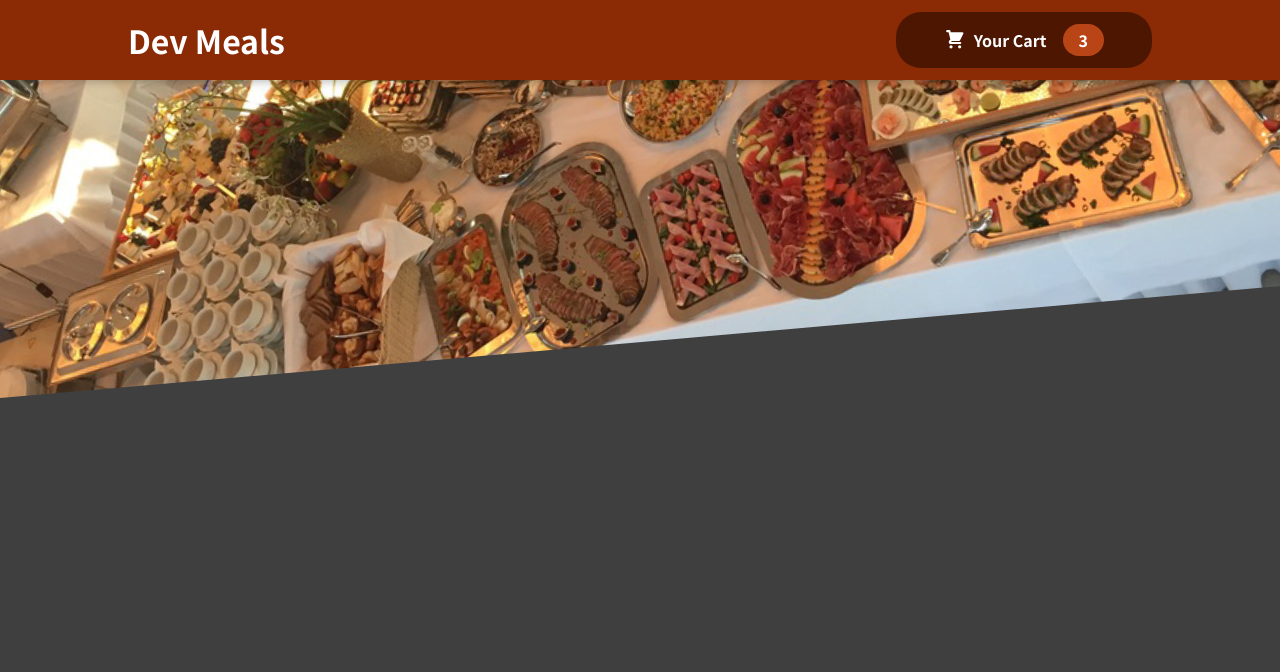
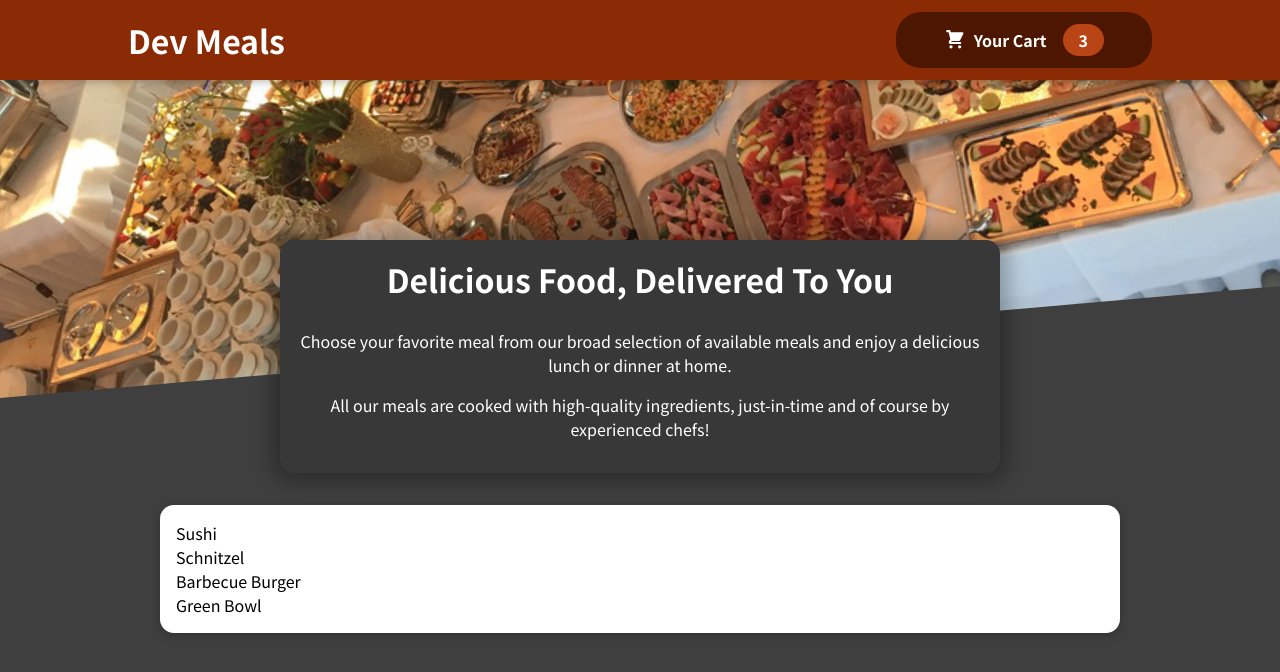
Before and after one commit to sonphan96/react-dev-meals, a React (Create React App) app: page / in a window 1280 px wide. Shown: the top 672 px of the page. Built offline with nearby package versions, Linux system fonts and the light colour scheme.

Commit message:
add meal list component

```diff
--- a/src/App.js
+++ b/src/App.js
@@ -1,11 +1,16 @@
 import { Fragment } from "react";
 
 import Header from "./components/Layout/Header";
+import Meals from "./components/Meals/Meals";
 
 const App = () => {
   return (
     <Fragment>
       <Header />
+
+      <main>
+        <Meals />
+      </main>
     </Fragment>
   );
 };
--- a/src/components/Meals/AvailableMeals.jsx
+++ b/src/components/Meals/AvailableMeals.jsx
@@ -1,4 +1,8 @@
 import React from "react";
+
+import Card from "../UI/Card";
+
+import classes from "./AvailableMeals.module.css";
 
 const DUMMY_MEALS = [
   {
@@ -28,7 +32,17 @@
 ];
 
 const AvailableMeals = () => {
-  return <div>AvailableMeals</div>;
+  const mealsList = DUMMY_MEALS.map((meal) => {
+    return <li>{meal.name}</li>;
+  });
+
+  return (
+    <section className={classes.meals}>
+      <Card>
+        <ul>{mealsList}</ul>
+      </Card>
+    </section>
+  );
 };
 
 export default AvailableMeals;
--- /dev/null
+++ b/src/components/Meals/AvailableMeals.module.css
@@ -0,0 +1,24 @@
+.meals {
+  max-width: 60rem;
+  width: 90%;
+  margin: 2rem auto;
+  animation: meals-appear 1s ease-out forwards;
+}
+
+.meals ul {
+  list-style: none;
+  margin: 0;
+  padding: 0;
+}
+
+@keyframes meals-appear {
+  from {
+    opacity: 0;
+    transform: translateY(3rem);
+  }
+
+  to {
+    opacity: 1;
+    transform: translateY(0);
+  }
+}
--- a/src/components/Meals/Meals.jsx
+++ b/src/components/Meals/Meals.jsx
@@ -0,0 +1,15 @@
+import { Fragment } from "react";
+
+import MealsSummary from "./MealsSummary";
+import AvailableMeals from "./AvailableMeals";
+
+const Meals = () => {
+  return (
+    <Fragment>
+      <MealsSummary />
+      <AvailableMeals />
+    </Fragment>
+  );
+};
+
+export default Meals;
--- /dev/null
+++ b/src/components/UI/Card.jsx
@@ -0,0 +1,9 @@
+import React from "react";
+
+import classes from "./Card.module.css";
+
+const Card = ({ children }) => {
+  return <div className={classes.card}>{children}</div>;
+};
+
+export default Card;
--- /dev/null
+++ b/src/components/UI/Card.module.css
@@ -0,0 +1,6 @@
+.card {
+  padding: 1rem;
+  box-shadow: 0 2px 8px rgba(0, 0, 0, 0.25);
+  border-radius: 14px;
+  background-color: white;
+}
```
